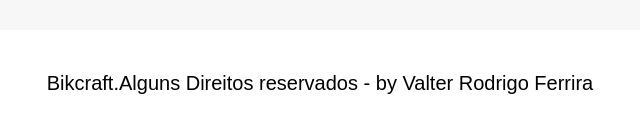
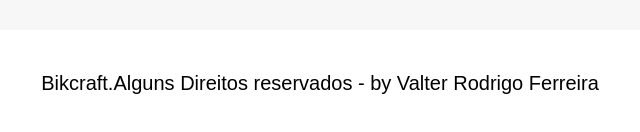
Before and after one commit to ValterRodrigoFerreira/bikecraft, a plain HTML site: page index.html in a window 1280 px wide. Shown: the part 1092-1224 px from the top of the page, 320-960 px from the left. Drawn offline with Linux system fonts and the light colour scheme.

Commit message:
Update index.html

```diff
--- a/index.html
+++ b/index.html
@@ -49,7 +49,7 @@
   </div>
 
   <div class="rodape">
-    <p>Bikcraft.Alguns Direitos reservados - by Valter Rodrigo Ferrira</p>
+    <p>Bikcraft.Alguns Direitos reservados - by Valter Rodrigo Ferreira</p>
   </div>
 
 </body>
```
